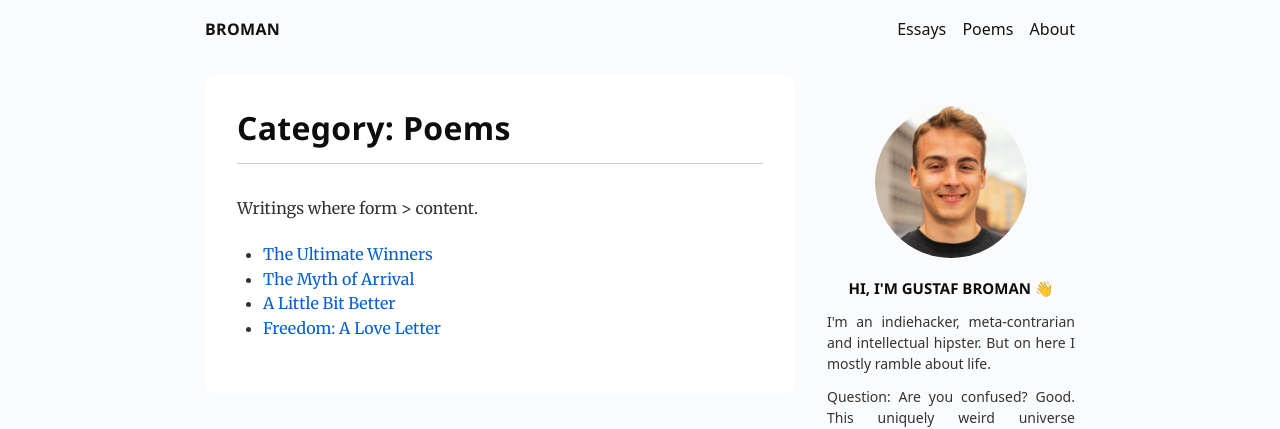
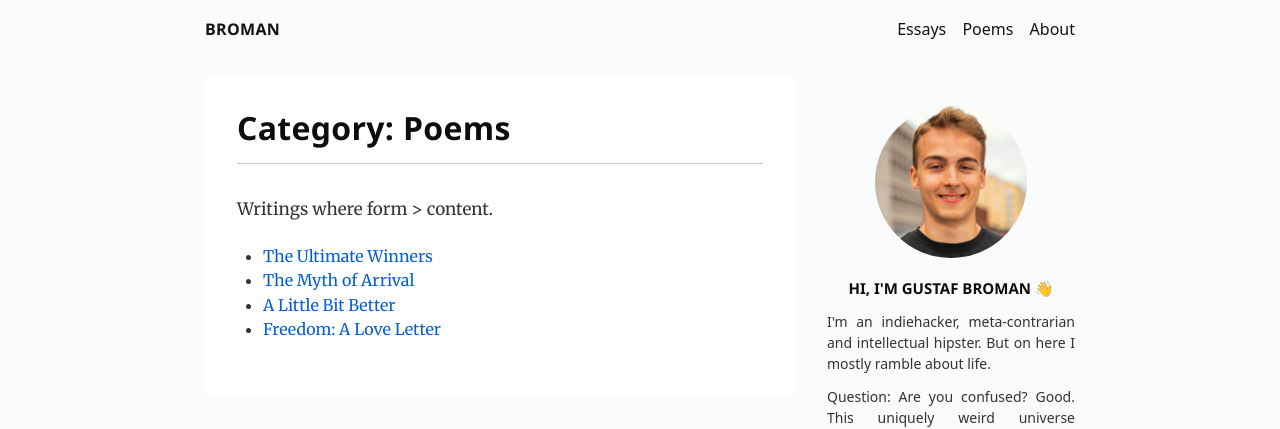
Before and after one commit to gdbroman/broman.blog, a Jekyll site: the page built from category/poems.md, in a window 1280 px wide. Shown: the top 429 px of the page. Built offline with Jekyll 4.4.1, drawn with Linux system fonts in a browser that asks for light colours; some web fonts are replaced.

Commit message:
slightly larger font

```diff
--- a/assets/css/styles.scss
+++ b/assets/css/styles.scss
@@ -48,7 +48,7 @@ article {
     p {
         margin-bottom: 22px;
     }
-    p * {
+    p, p * {
         font-family: $secondary_font;
         font-size: 17px;
         line-height: 1.6em;
@@ -334,7 +334,7 @@ aside {
         img.main {
             min-height: 220px;
         }
-        p * {
+        p, p * {
             font-size: 16px;
         }
     }
```
